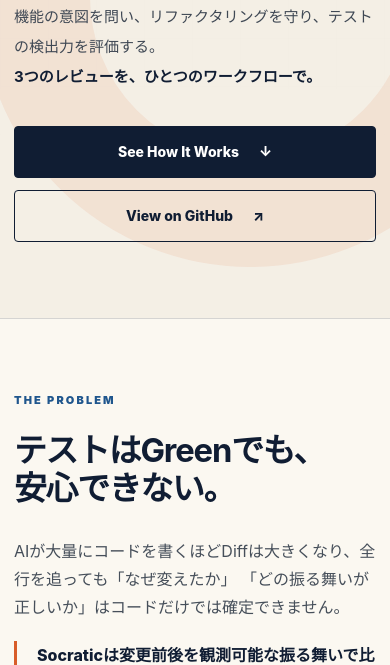
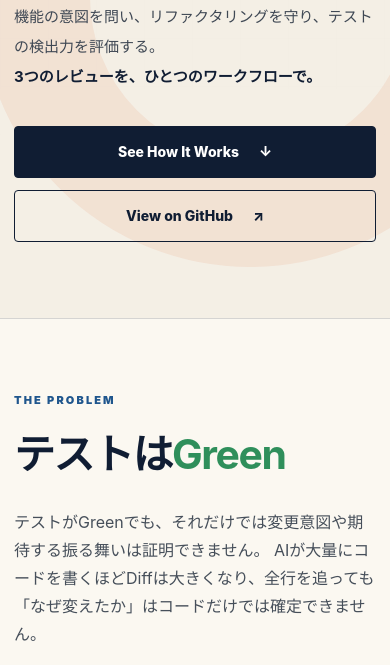
Before and after one commit to Shogo1222/socratic, a plain HTML site: page site/index.html in a window 390 px wide. Shown: the part 365-1030 px from the top of the page. Drawn offline with Linux system fonts and the light colour scheme; files whose address does not match are found by name.

Commit message:
Emphasize green test status

```diff
--- a/site/index.html
+++ b/site/index.html
@@ -21,7 +21,7 @@
     <meta name="twitter:card" content="summary_large_image">
     <title>Socratic — AI生成PRのレビューを、重要な判断に集中させる</title>
     <link rel="icon" href="assets/socratic-logo.png" type="image/png">
-    <link rel="stylesheet" href="styles.css?v=20260722-1540">
+    <link rel="stylesheet" href="styles.css?v=20260722-1548">
     <script src="script.js" defer></script>
   </head>
   <body>
@@ -69,12 +69,12 @@
         <div class="shell problem-grid">
           <div>
             <p class="section-kicker">THE PROBLEM</p>
-            <h2 class="balanced-heading problem-heading"><span>テストはGreenでも、</span><span>安心できない。</span></h2>
+            <h2 class="balanced-heading problem-heading"><span>テストは<em class="green-word">Green</em></span></h2>
           </div>
           <div class="problem-copy">
             <p>
-              AIが大量にコードを書くほどDiffは大きくなり、全行を追っても「なぜ変えたか」
-              「どの振る舞いが正しいか」はコードだけでは確定できません。
+              テストがGreenでも、それだけでは変更意図や期待する振る舞いは証明できません。
+              AIが大量にコードを書くほどDiffは大きくなり、全行を追っても「なぜ変えたか」はコードだけでは確定できません。
             </p>
             <p class="problem-answer">
               Socraticは変更前後を観測可能な振る舞いで比較し、確定できない変更意図だけを人間へ質問。
--- a/site/styles.css
+++ b/site/styles.css
@@ -188,7 +188,8 @@
 h2 { margin-bottom: 0; font-size: clamp(36px, 4.8vw, 62px); }
 .balanced-heading { font-size: clamp(38px, 4vw, 54px); overflow-wrap: normal; word-break: keep-all; }
 .balanced-heading span { display: block; white-space: nowrap; }
-.problem-heading { font-size: clamp(32px, 3.8vw, 50px); }
+.problem-heading { font-size: clamp(40px, 5vw, 68px); }
+.green-word { color: #2f8f5b; font-style: normal; }
 .problem-copy { padding-top: 34px; color: #464f5a; font-size: 16px; }
 .problem-copy p { margin: 0 0 20px; }
 .problem-answer { padding-left: 20px; border-left: 3px solid var(--orange); color: var(--ink); font-weight: 800; }
@@ -379,7 +380,7 @@
   .product-headline strong { margin-top: 10px; font-size: clamp(39px, 10.5vw, 51px); }
   .hero-lead { font-size: 15px; }
   .balanced-heading { font-size: clamp(32px, 10vw, 44px); }
-  .problem-heading { font-size: clamp(29px, 8.4vw, 38px); }
+  .problem-heading { font-size: clamp(34px, 10.5vw, 48px); }
   .hero-actions { align-items: stretch; flex-direction: column; }
   .button { width: 100%; }
   .review-card { transform: none; }
```
